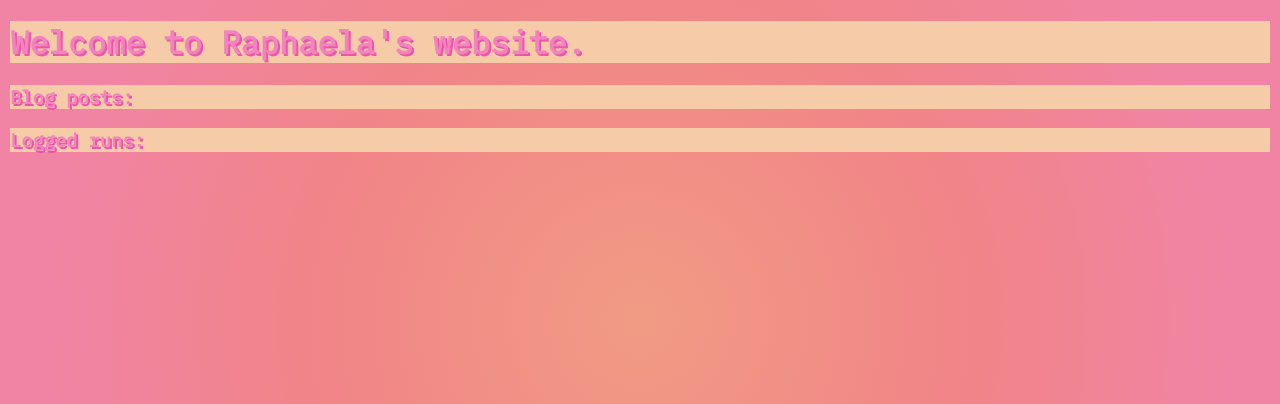
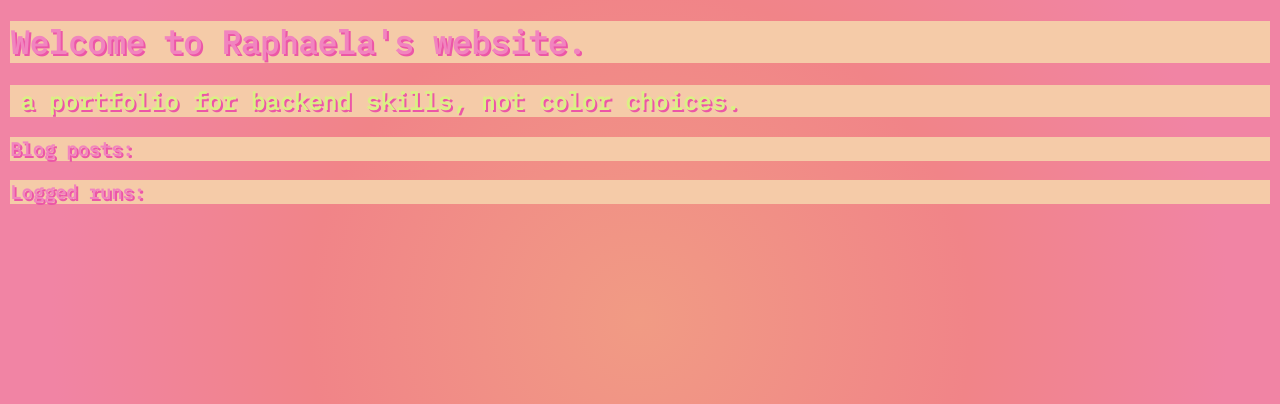
Before and after one commit to raphaelavergud/django_blog, a Django app: page / in a window 1280 px wide. Shown: the part 80-484 px from the top of the page. Run offline with Django 3.2, Linux system fonts and the light colour scheme; data that the repository does not hold is empty.

Commit message:
some css changes

```diff
--- a/django_blog/blog/static/blog/styles/base.css
+++ b/django_blog/blog/static/blog/styles/base.css
@@ -87,6 +87,12 @@ h3 {
     text-shadow: 2px 2px #ec56a7;
 }
 
+h2.special {
+    color: #DAF184;
+    text-shadow: #F18488;
+    text-indent: 10px;
+}
+
 button,
 .btn {
     cursor: pointer;
--- a/django_blog/blog/templates/blog/home.html
+++ b/django_blog/blog/templates/blog/home.html
@@ -4,6 +4,7 @@
 {% block content %}
 
     <h1>Welcome to Raphaela's website.</h1>
+    <h2 class="special">a portfolio for backend skills, not color choices.</h2>
 
     <h3>Blog posts:</h3>
         {% for blog in blog_posts %}
```
